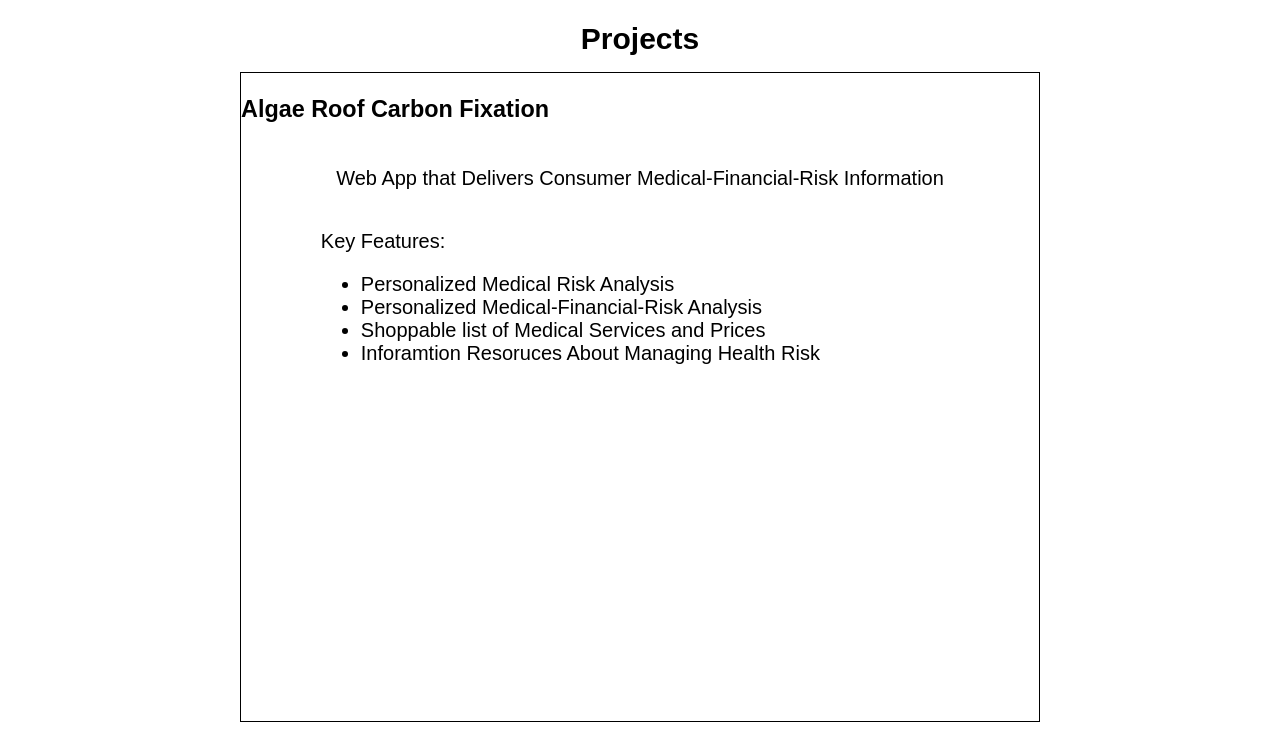
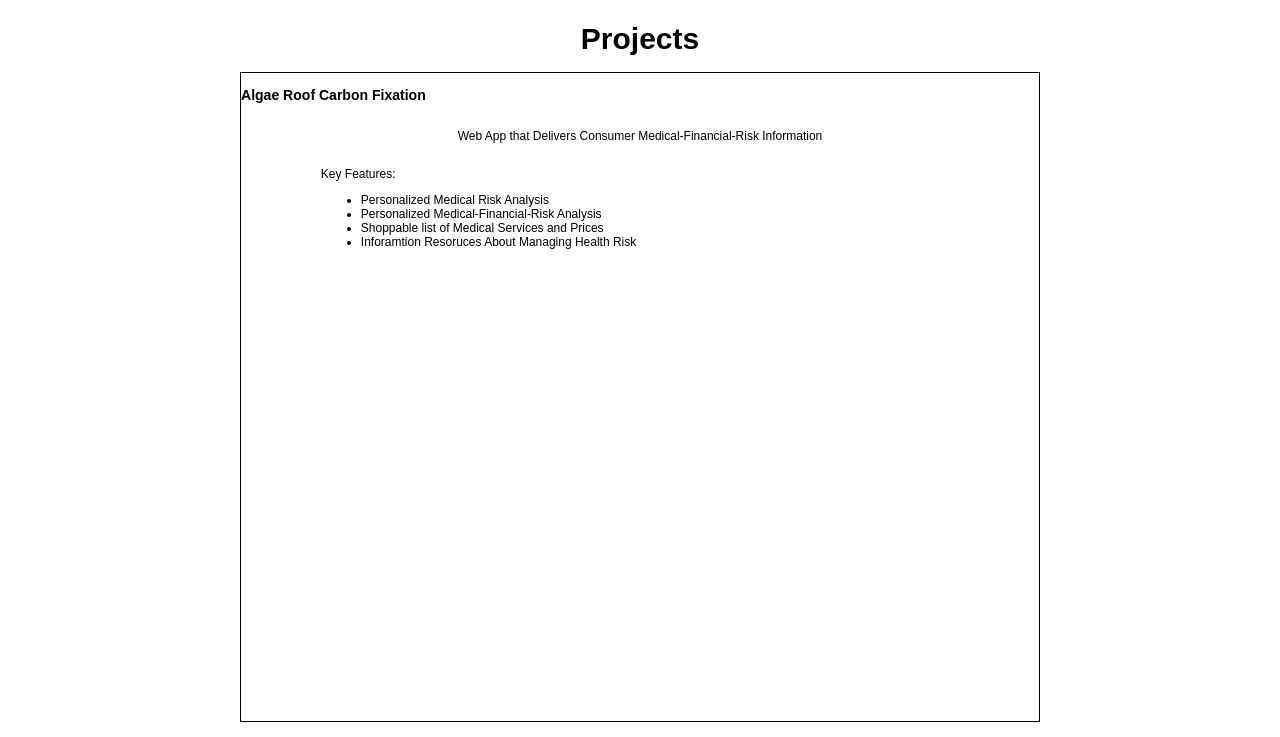
Before and after one commit to jurgensen1/homepage-sj, a plain HTML site: page index.html in a window 1280 px wide. Shown: the part 703-1440 px from the top of the page. Drawn offline with Linux system fonts and the light colour scheme.

Commit message:
update for push

```diff
--- a/styles.css
+++ b/styles.css
@@ -238,7 +238,7 @@ main {
 
 .highlights {
     width: 80%;
-    margin: 0 10%;
+    margin: 0 0;
     text-align: left;
 }
 
@@ -432,6 +432,7 @@ main {
     box-sizing: border-box;
     scroll-snap-align: center;
     scroll-snap-stop: always;
+    font-size: 12px;
 }
 
 .project-tile h3 {
@@ -439,6 +440,7 @@ main {
     width: 100%;
     /* margin: 5% auto; */
     text-align: left;
+    /* font-size: 3px; */
 }
 @media(min-width: 851px) {
     .mobile-menu-icon {
```
